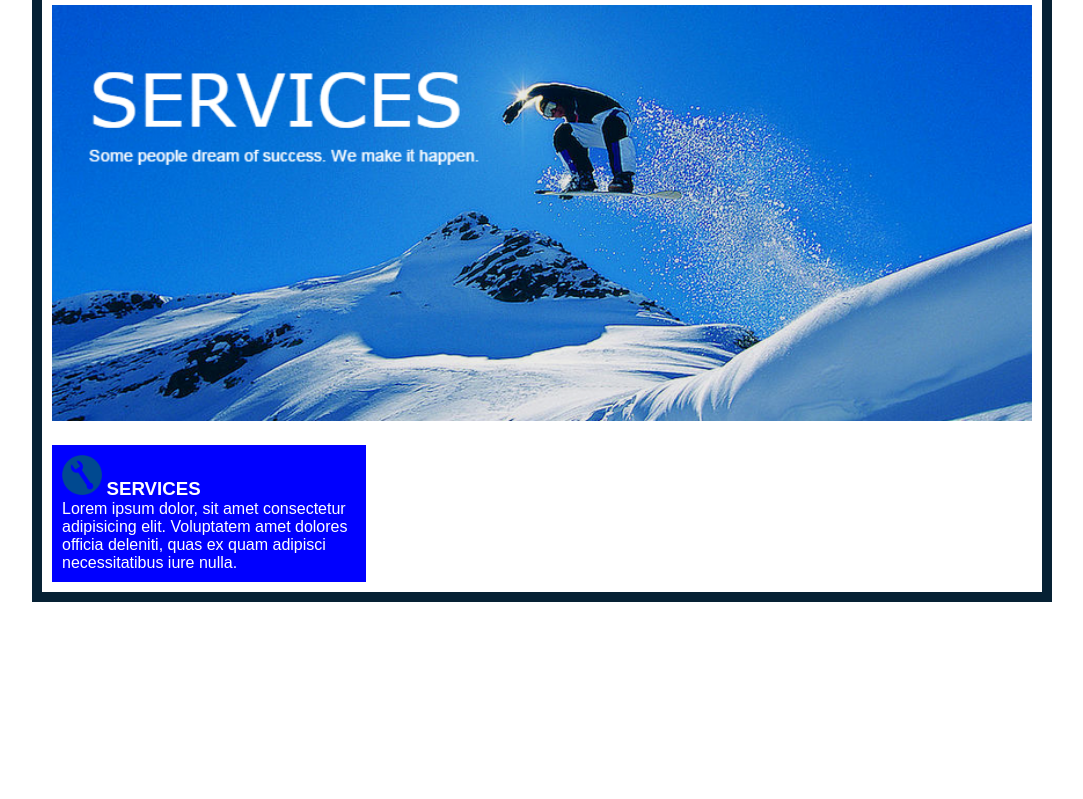
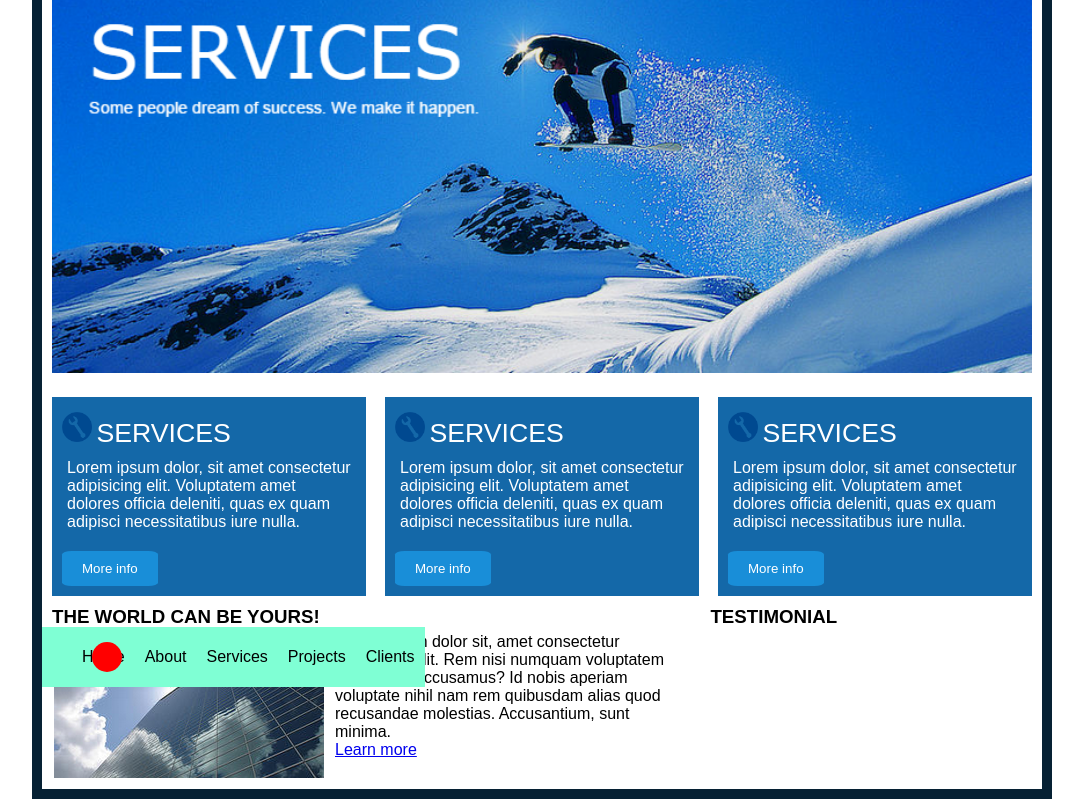
Before and after one commit to achrefjlassi/web_fundamentals_June_2023, a plain HTML site: page W01D04/02_recreate_website/index.html in a window 1280 px wide. Shown: the part 63-862 px from the top of the page, without its empty margins (98-1181 px from the left). Before the commit the page ends 800 px from the top, so only its background shows below. Drawn offline with Linux system fonts and the light colour scheme.

Commit message:
added recreate website Part II

```diff
--- /dev/null
+++ b/W01D04/01_css_position/style.css
@@ -0,0 +1,46 @@
+* {
+    margin: 0;
+    padding: 0;
+    font-family: sans-serif;
+  }
+  .container {
+    width: 800px;
+    margin: 0 auto;
+    padding: 20px;
+    box-shadow: 4px 4px 4px grey;
+  }
+  h1 {
+    font-size: 50px;
+    padding-bottom: 10px;
+    margin-bottom: 20px;
+    border-bottom: 1px solid #ccc;
+  }
+  p {
+    margin: 20px 0;
+    font-size: 1.1rem;
+  }
+  #message {
+    /* width: inherit; */
+    border: 1px solid #eee;
+    border-radius: 10px;
+    background-color: #fff;
+    box-shadow: 4px 4px 4px grey;
+    /* change the position properties here */
+    position: sticky;
+    top: 0px;
+  }
+  #message * {
+    margin: 10px;
+  }
+  #message .header {
+    margin: 0px;
+    background-color: #ddd;
+    padding: 10px;
+    font-weight: 900;
+    display: flex;
+    justify-content: space-between;
+  }
+  #message button {
+    height: 30px;
+    width: 80px;
+  }
--- a/W01D04/02_recreate_website/index.html
+++ b/W01D04/02_recreate_website/index.html
@@ -12,6 +12,7 @@
     <!-- .container>nav+main+footer -->
     <!-- comment : ctrl+/ -->
     <div class="container">
+
         <!--                   START NAVIGATION                    -->
         <nav>
             <h1>JAMES<span> CONSULTING</span></h1>
@@ -24,8 +25,12 @@
                 <li>Clients</li>
             </ul>
         </nav>
+        <!--                     END NAVIGATION                     -->
+
+        <!--                      START MAIN                        -->
         <main>
             <img src="./assets/main_img.png" alt="main image">
+            <!--            SUB-CONTENT          -->
             <div class="sub-content">
                 <div class="card">
                     <img src="./assets/icon.png" alt="card icon">
@@ -34,10 +39,56 @@
                     <p>Lorem ipsum dolor, sit amet consectetur adipisicing elit. Voluptatem amet dolores officia
                         deleniti, quas ex quam adipisci necessitatibus iure nulla.
                     </p>
+                    <button>More info</button>
+                </div>
+                <div class="card">
+                    <img src="./assets/icon.png" alt="card icon">
+                    <h3>SERVICES</h3>
+                    <!-- p>lorem20 -->
+                    <p>Lorem ipsum dolor, sit amet consectetur adipisicing elit. Voluptatem amet dolores officia
+                        deleniti, quas ex quam adipisci necessitatibus iure nulla.
+                    </p>
+                    <button>More info</button>
+                </div>
+                <div class="card">
+                    <img src="./assets/icon.png" alt="card icon">
+                    <h3>SERVICES</h3>
+                    <!-- p>lorem20 -->
+                    <p>Lorem ipsum dolor, sit amet consectetur adipisicing elit. Voluptatem amet dolores officia
+                        deleniti, quas ex quam adipisci necessitatibus iure nulla.
+                    </p>
+                    <button>More info</button>
+                </div>
+            </div>
+            <!--                TESTIMONIAL -->
+            <div class="testimonial">
+                <div class="flex-1">
+                    <h3>THE WORLD CAN BE YOURS!</h3>
+                    <div class="flex">
+                        <img src="./assets/building.png" alt="building">
+                        <p>Lorem ipsum dolor sit, amet consectetur adipisicing elit. Rem nisi numquam voluptatem facere
+                            iure accusamus? Id nobis aperiam voluptate nihil nam rem quibusdam alias quod recusandae
+                            molestias. Accusantium, sunt minima.
+                            <br>
+                            <a href="#">Learn more</a>
+                        </p>
+                    </div>
+                </div>
+                <div class="flex-2">
+                    <h3>TESTIMONIAL</h3>
                 </div>
             </div>
         </main>
-        <footer></footer>
+        <!--                        END MAIN                       -->
+
+        <footer>
+            <div class="circle"></div>
+            <p>Home</p>
+            <p>About</p>
+            <p>Services</p>
+            <p>Projects</p>
+            <p>Clients</p>
+        </footer>
     </div>
 </body>
 
--- a/W01D04/02_recreate_website/style.css
+++ b/W01D04/02_recreate_website/style.css
@@ -21,6 +21,11 @@
         align-items: center;
         color: white;
         padding: 10px;
+        position: fixed;
+        background-color: coral;
+        top: 0;
+        /* top: 50px; */
+        /* right: 20px; */
     }
         h1{
             font-weight: lighter;
@@ -53,14 +58,73 @@
         }
             /* CARD CONTENT  */
             .card {
-                background-color: blue;
+                background-color: rgb(20,104,168);
                 width: 30%;
                 padding: 10px;
                 color:  white;
             }
             .card> img {
-                width: 40px;
+                width:30px;
+                margin-top: 5px;
             }
             .card > h3 {
                 display: inline-block;
+                font-size: 20pt;
+                font-weight: lighter;
             }
+            .card p {
+                /* top-bottom(10px)  left_right(5px)*/
+                padding: 10px 5px;
+                margin-bottom: 10px;
+            }
+            .card button {
+                padding: 10px 20px;
+                background-color: rgb(25,142,216);
+                color:white;
+                border: none;
+                border-radius: 10%;
+            }
+            .testimonial {
+                margin-top: 10px;
+                display: flex;
+            }
+            .flex-1 {
+                width: 65%;
+            }
+            .flex {
+                display: flex;
+                /* justify-content: space-between; */
+                margin-top: 5px;
+            }
+            .flex p {
+                margin-left: 10px;
+            }
+
+            .flex-2 {
+                /* background-color: aqua; */
+                width: 33%;
+                min-height: 100px;
+                margin-left: 25px;
+            }
+
+            /* Footer */
+            footer {
+                background-color: aquamarine;
+                display: flex;
+                align-items: center;
+                justify-content: center;
+                min-height: 60px;
+                position: fixed;
+                bottom: 50px;
+            }
+            footer p{
+                margin: 10px;
+            }
+            .circle {
+                width: 30px;
+                height: 30px;
+                background-color: red;
+                position: relative;
+                left: 50px;
+                border-radius: 50%;
+            }
```
Also changed, not shown: W01D04/01_css_position/index.html (added, +28 -0 lines).
